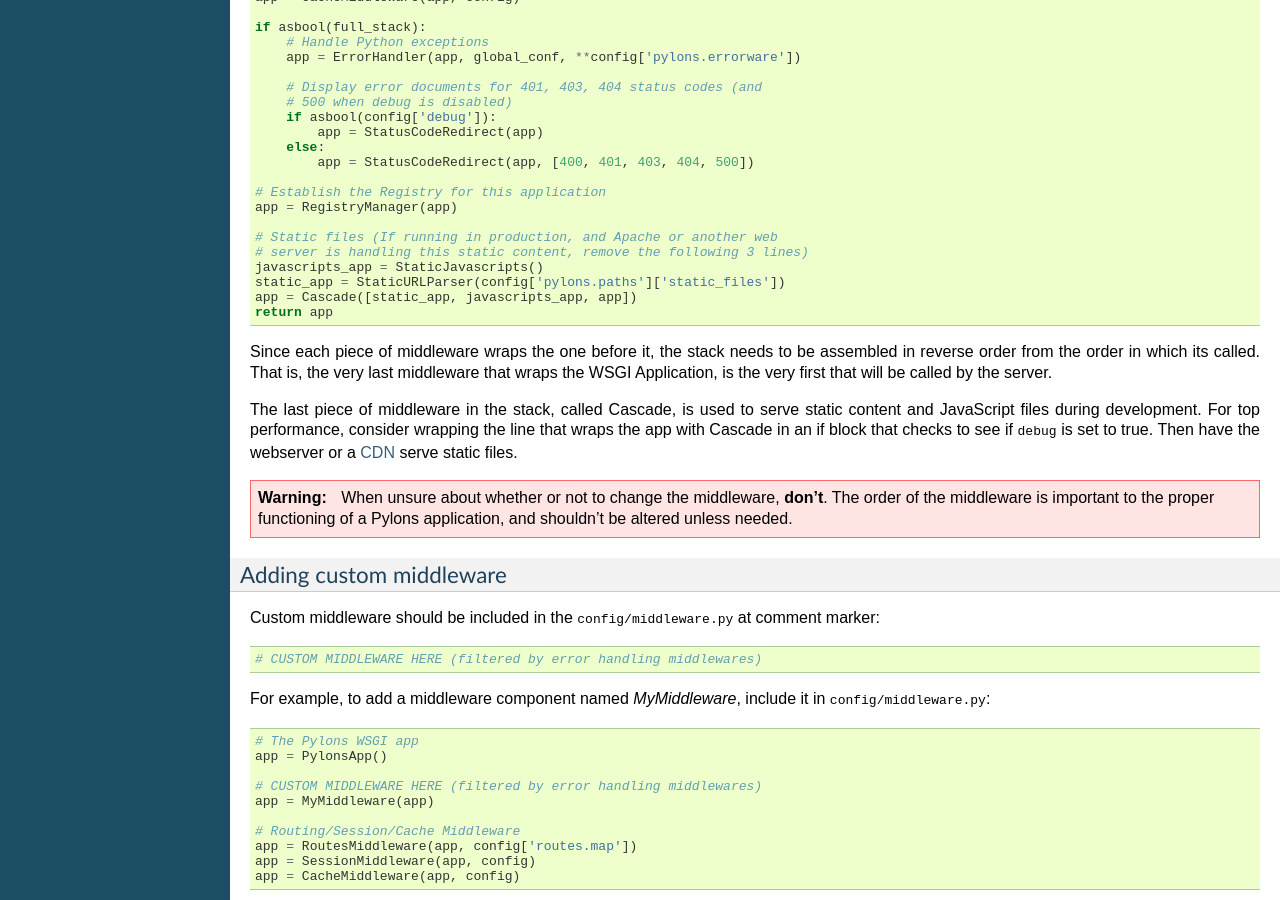
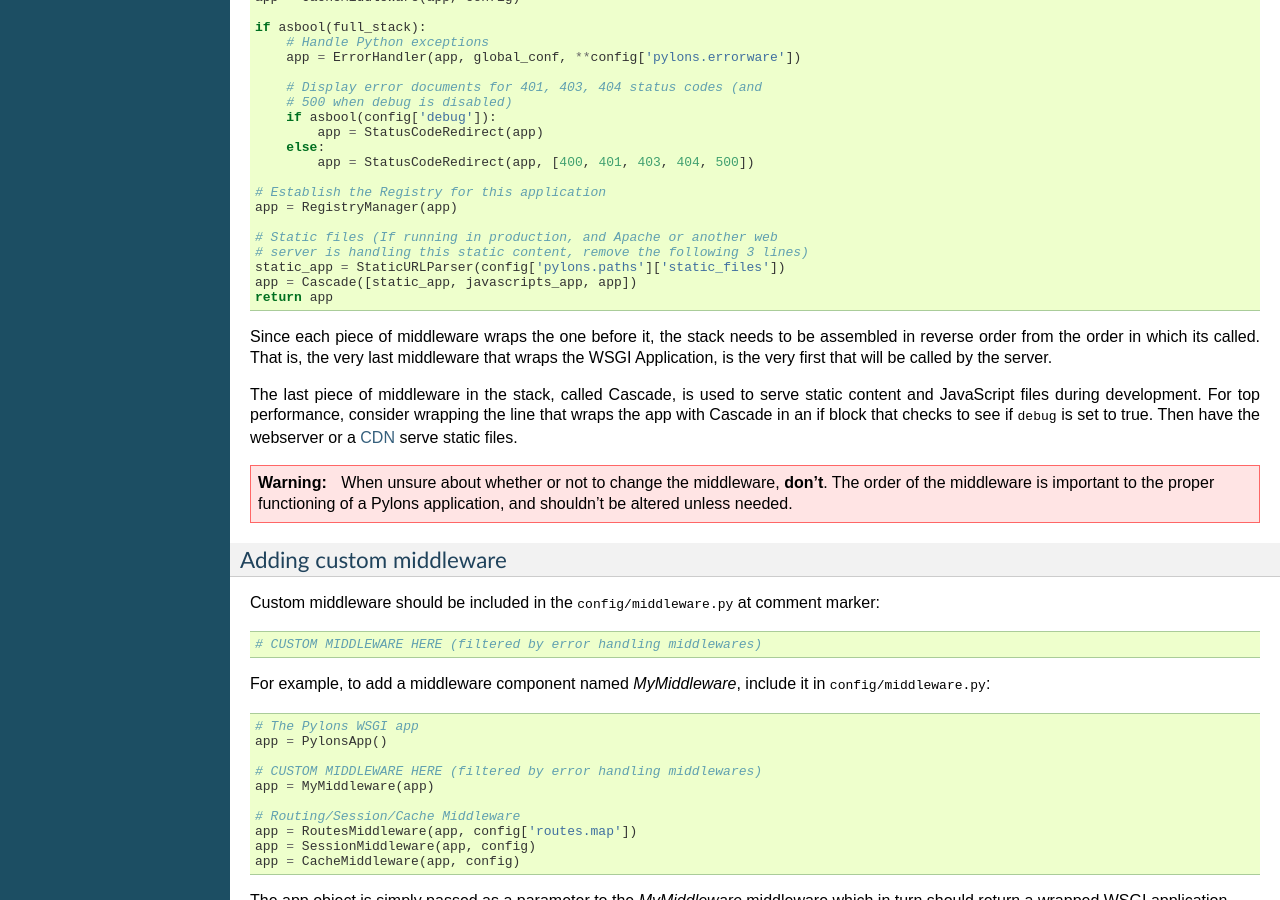
Before and after one commit to Pylons/pylons, a Sphinx documentation site: the page built from pylons/docs/configuration.rst, in a window 1280 px wide and 900 px high, scrolled down 4487 px. Built offline with Sphinx 7.4.7, drawn with Linux system fonts in a browser that asks for light colours.

Commit message:
Removing static javascript from docs
--HG--
branch : trunk

```diff
--- a/pylons/docs/configuration.rst
+++ b/pylons/docs/configuration.rst
@@ -321,7 +321,6 @@ Default middleware stack:
 
     # Static files (If running in production, and Apache or another web
     # server is handling this static content, remove the following 3 lines)
-    javascripts_app = StaticJavascripts()
     static_app = StaticURLParser(config['pylons.paths']['static_files'])
     app = Cascade([static_app, javascripts_app, app])
     return app
```
